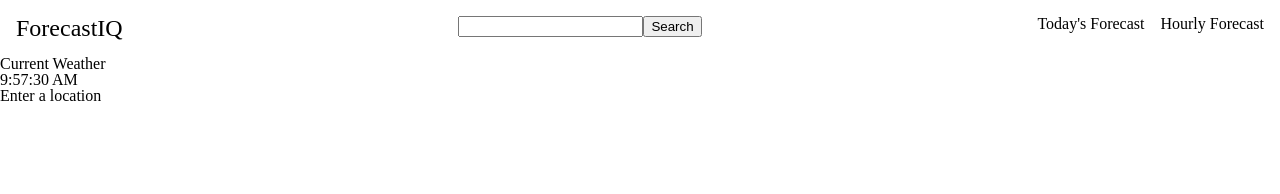
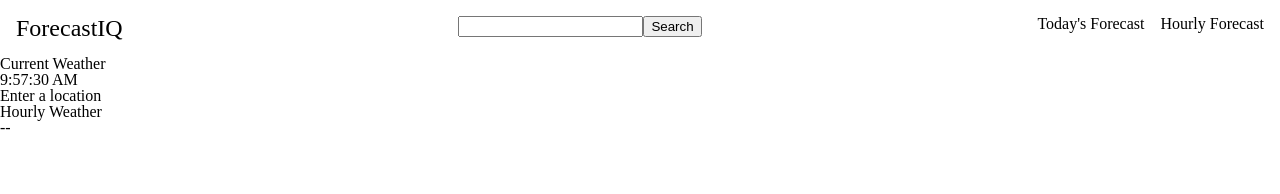
Before and after one commit to richardrino/weather-app, a React (Vite) app: page / in a window 1280 px wide. Shown: the top 194 px of the page. Built offline with nearby package versions, Linux system fonts and the light colour scheme.

Commit message:
Add hourly weather info

```diff
--- a/src/App.jsx
+++ b/src/App.jsx
@@ -2,26 +2,28 @@ import { useState } from 'react';
 import { API_CURRENT_WEATHER } from './constants';
 import Header from './components/Header';
 import CurrentWeatherCard from './components/CurrentWeatherCard';
+import HourlyWeatherCard from './components/HourlyWeatherCard';
 
 function App() {
-	const [currentWeather, setCurrentWeather] = useState();
+	const [weather, setWeather] = useState();
 
-	const getCurrentWeather = async (coordinates) => {
+	const getWeather = async (coordinates) => {
 		const jsonData = await fetch(
 			`${API_CURRENT_WEATHER}?lat=${coordinates[0]}&lon=${
 				coordinates[1]
 			}&units=metric&appid=${import.meta.env.VITE_API_KEY}`
 		);
 		const data = await jsonData.json();
-
-		setCurrentWeather(data.current);
+		setWeather(data);
 	};
 
 	return (
 		<>
-			<Header getCurrentWeather={getCurrentWeather} />
-			<CurrentWeatherCard currentWeather={currentWeather} />
+			<Header getWeather={getWeather} />
+			<CurrentWeatherCard weather={weather} />
+			<HourlyWeatherCard weather={weather} />
 		</>
 	);
 }
+
 export default App;
--- a/src/components/CurrentWeather.jsx
+++ b/src/components/CurrentWeather.jsx
@@ -1,5 +1,5 @@
-const CurrentWeather = ({ currentWeather }) => {
-	return <div>{currentWeather ? currentWeather.temp : 'Enter a location'}</div>;
+const CurrentWeather = ({ weather }) => {
+	return <div>{weather ? weather.current.temp + '\u00B0': 'Enter a location'}</div>;
 };
 
 export default CurrentWeather;
--- a/src/components/CurrentWeatherCard.jsx
+++ b/src/components/CurrentWeatherCard.jsx
@@ -1,12 +1,12 @@
 import CurrentTime from './CurrentTime';
 import CurrentWeather from './CurrentWeather';
 
-const CurrentWeatherCard = ({ currentWeather }) => {
+const CurrentWeatherCard = ({ weather }) => {
 	return (
 		<div>
 			<h2 className='card__heading'>Current Weather</h2>
 			<CurrentTime />
-			<CurrentWeather currentWeather={currentWeather} />
+			<CurrentWeather weather={weather} />
 		</div>
 	);
 };
--- a/src/components/Header.jsx
+++ b/src/components/Header.jsx
@@ -1,12 +1,10 @@
 import Search from './Search';
 
-const Header = ({ getCurrentWeather }) => {
+const Header = ({ getWeather }) => {
 	return (
 		<header>
 			<span className='logo-text'>ForecastIQ</span>
-			<Search
-				getCurrentWeather={getCurrentWeather}
-			/>
+			<Search getWeather={getWeather} />
 			<nav>
 				<ul className='nav-list'>
 					<li>Today&apos;s Forecast</li>
--- /dev/null
+++ b/src/components/HourlyWeather.jsx
@@ -0,0 +1,24 @@
+const HourlyWeather = ({ weather }) => {
+	let hourlyWeather;
+
+	const getHourlyTime = (seconds) => {
+		const dateObj = new Date(seconds * 1000);
+		const hours = dateObj.getHours();
+
+		const timeString = `${hours.toString()}:00`;
+		return timeString;
+	};
+
+	if (weather && weather.hourly) {
+		hourlyWeather = weather.hourly.map((hour, index) => (
+			<>
+				<div>{getHourlyTime(hour.dt)}</div>
+				<div key={index}>{hour.temp}&deg;</div>
+			</>
+		));
+	}
+
+	return <div>{hourlyWeather ? hourlyWeather : '--'}</div>;
+};
+
+export default HourlyWeather;
--- /dev/null
+++ b/src/components/HourlyWeatherCard.jsx
@@ -0,0 +1,12 @@
+import HourlyWeather from './HourlyWeather';
+
+const HourlyWeatherCard = ({ weather }) => {
+	return (
+		<div>
+			<h2 className='card__heading'>Hourly Weather</h2>
+			<HourlyWeather weather={weather} />
+		</div>
+	);
+};
+
+export default HourlyWeatherCard;
--- a/src/components/Search.jsx
+++ b/src/components/Search.jsx
@@ -1,7 +1,7 @@
 import { useState } from 'react';
 import { API_COORDINATES } from '../constants';
 
-const Search = ({ getCurrentWeather }) => {
+const Search = ({ getWeather }) => {
 	const [searchInput, setSearchInput] = useState('');
 
 	const handleInput = (e) => {
@@ -16,7 +16,7 @@ const Search = ({ getCurrentWeather }) => {
 			}`
 		);
 		const data = await jsonData.json();
-		getCurrentWeather([data[0].lat, data[0].lon]);
+		getWeather([data[0].lat, data[0].lon]);
 	};
 
 	return (
```
